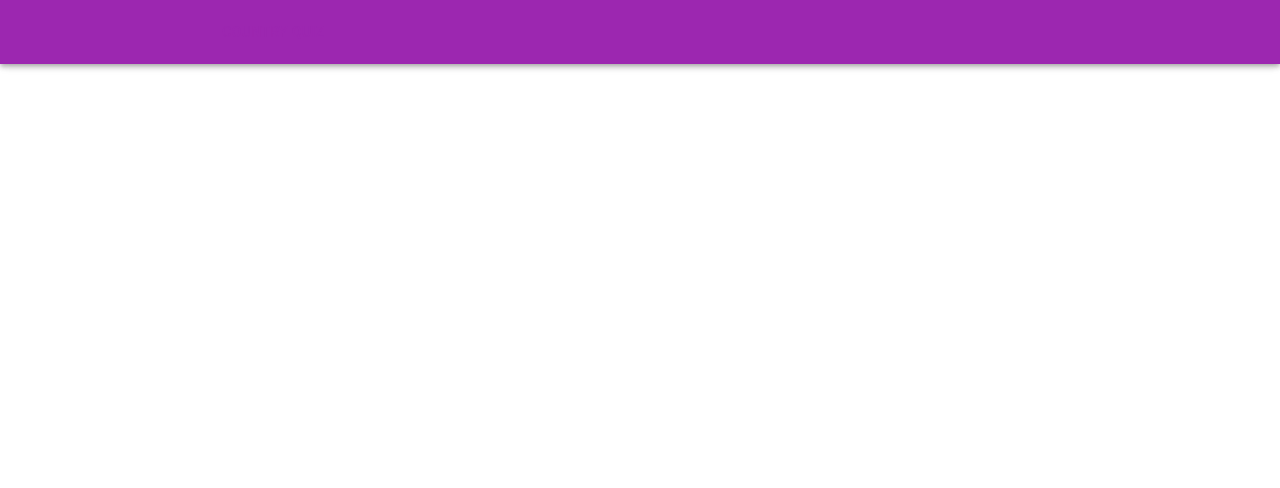
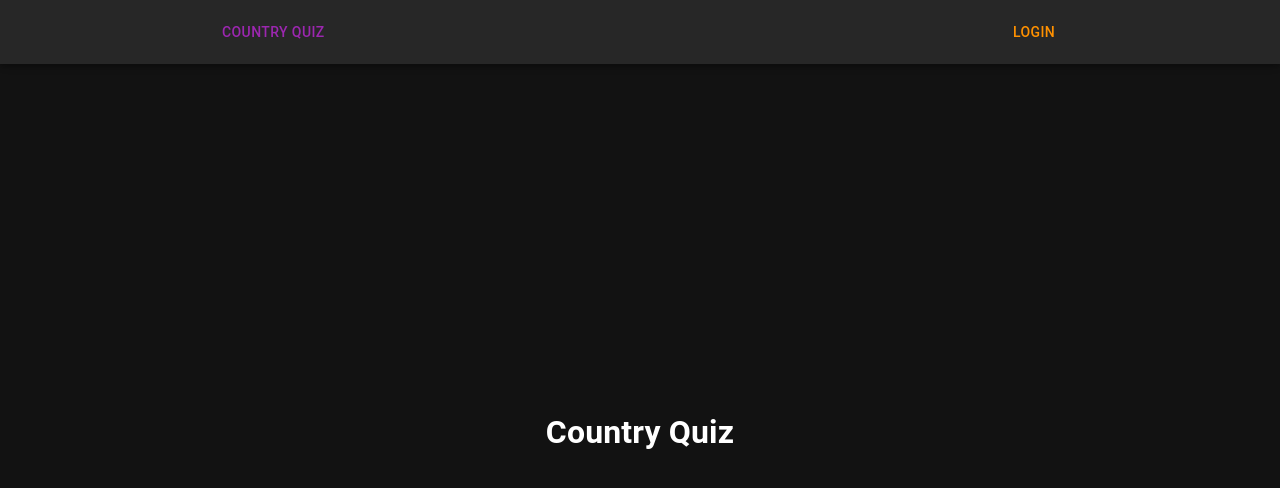
Before and after one commit to michalmokros/country-quiz, a React (Create React App) app: page / in a window 1280 px wide. Shown: the top 488 px of the page. Built offline with nearby package versions, Linux system fonts and the light colour scheme; no server answers.

Commit message:
Added login/logout buttons  and routes

```diff
--- a/src/components/Layout.tsx
+++ b/src/components/Layout.tsx
@@ -1,21 +1,51 @@
 import { FC } from 'react';
 import { Link } from 'react-router-dom';
-import { AppBar, Button, Container, Toolbar } from '@mui/material';
+import { AppBar, Box, Button, Container, Toolbar } from '@mui/material';
 
 import { useTranslation } from '../hooks/useTranslation';
+import useLoggedInUser from '../hooks/useLoggedInUser';
+import { signOut } from '../utils/firebase';
 
 const Layout: FC = ({ children }) => {
 	const t = useTranslation();
+	const user = useLoggedInUser();
 	return (
+		<>
 			<AppBar position="fixed">
 				<Container maxWidth="md">
 					<Toolbar disableGutters sx={{ gap: 5 }}>
 						<Button component={Link} to="/">
 							{t('country_quiz')}
 						</Button>
+						<Box sx={{ flexGrow: 1 }} />
+						{!user ? (
+							<Button color="secondary" component={Link} to="/login">
+								{t('login')}
+							</Button>
+						) : (
+							<Button color="secondary" onClick={signOut}>
+								{t('logout')}
+							</Button>
+						)}
 					</Toolbar>
 				</Container>
 			</AppBar>
+			<Container
+				maxWidth="sm"
+				component="main"
+				sx={{
+					display: 'flex',
+					flexDirection: 'column',
+					justifyContent: 'center',
+					alignItems: 'center',
+					height: '100vh',
+					pt: 8,
+					gap: 2
+				}}
+			>
+				{children}
+			</Container>
+		</>
 	);
 };
 
--- a/src/components/Paths.tsx
+++ b/src/components/Paths.tsx
@@ -1,10 +1,12 @@
 import { Routes, Route } from 'react-router-dom';
 
 import Home from '../pages/Home';
+import Login from '../pages/Login';
 
 const Paths = () => (
 	<Routes>
 		<Route path="/" element={<Home />} />
+		<Route path="/login" element={<Login />} />
 	</Routes>
 );
 
--- a/src/localization/en.ts
+++ b/src/localization/en.ts
@@ -6,5 +6,6 @@ export default {
 	email: 'E-mail',
 	password: 'Password',
 	sign_up: 'Sign up',
-	sign_in: 'Sign in'
+	sign_in: 'Sign in',
+	logout: 'Log out'
 };
--- a/src/localization/sk.ts
+++ b/src/localization/sk.ts
@@ -6,5 +6,6 @@ export default {
 	email: 'E-mail',
 	password: 'Heslo',
 	sign_up: 'Zaregistrovať sa',
-	sign_in: 'Prihlásiť sa'
+	sign_in: 'Prihlásiť sa',
+	logout: 'Odhlásiť sa'
 };
--- a/src/utils/theme.ts
+++ b/src/utils/theme.ts
@@ -13,7 +13,8 @@ const theme = createTheme({
 			light: '#b26500',
 			dark: '#ffa733',
 			contrastText: '#fff'
-		}
+		},
+		mode: 'dark'
 	}
 });
 
```
Lines whose indentation alone changed are shown as unchanged.
